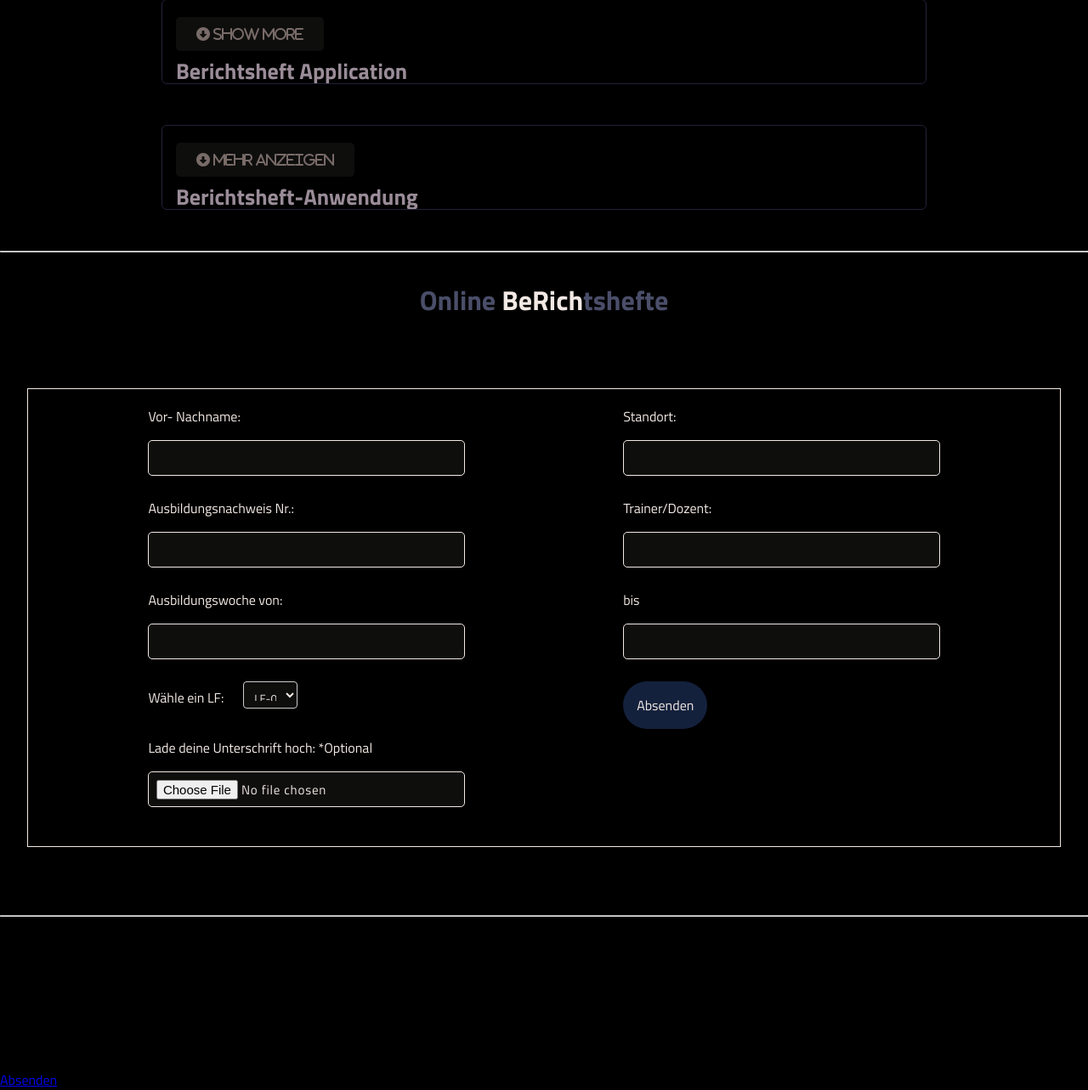
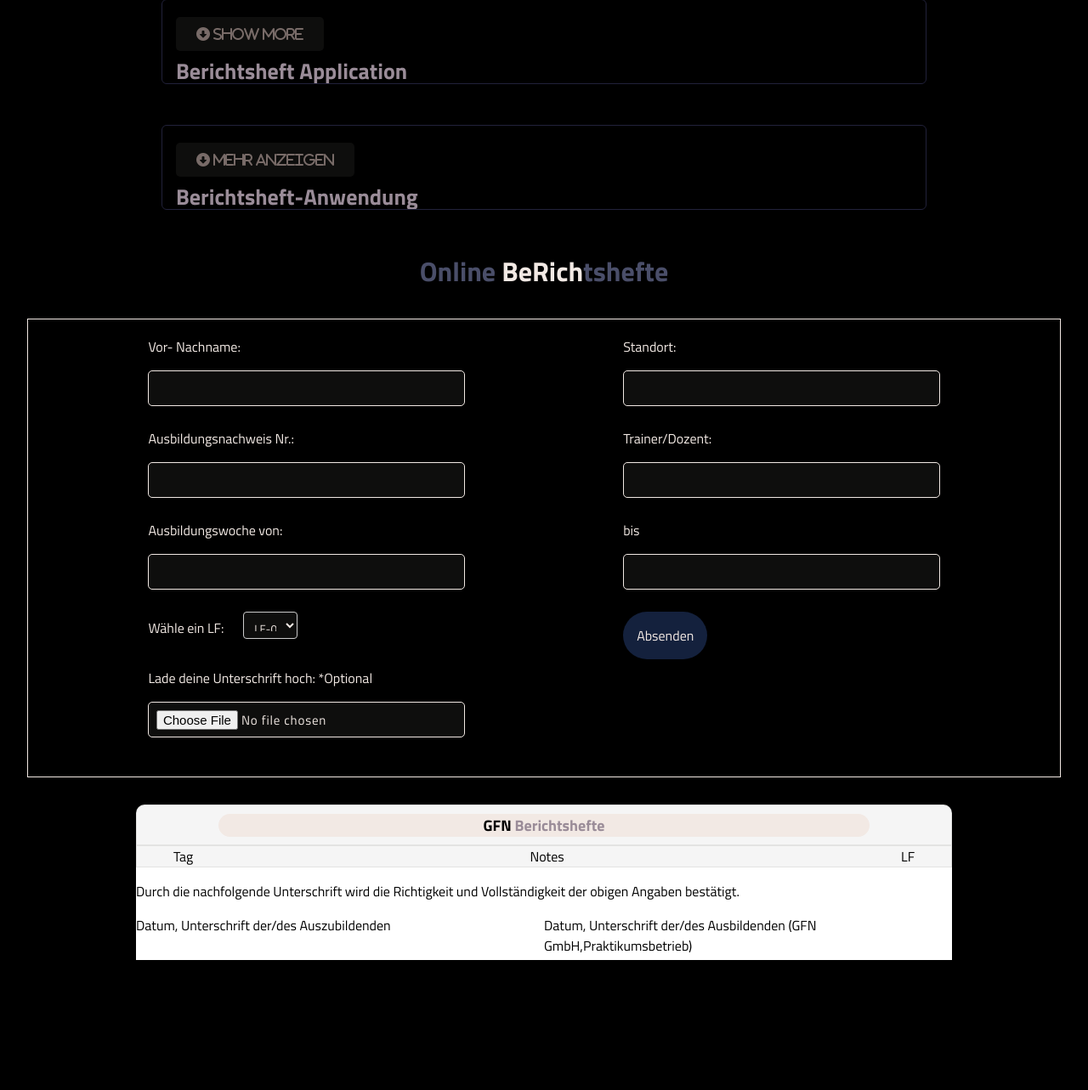
Before and after one commit to ColdByDefault/beRich, a Flask app: page /projects/ in a window 1280 px wide. Shown: the part 867-2150 px from the top of the page at 85% size. After the commit the page ends 1997 px from the top, so only its background shows below. Run offline with Flask 3, Linux system fonts and the light colour scheme; some libraries are stand-ins or nearby versions.

Commit message:
BeRich WebApp Online is ready to use

```diff
--- a/version_2.0/app/projects/static/projects.css
+++ b/version_2.0/app/projects/static/projects.css
@@ -183,7 +183,7 @@
     position: relative;
     z-index: 3;
     border: 1px solid var(--color-palette-fifth);
-    margin: 5rem 2rem;
+    margin: 2rem;
 }
 .container-web-app{
     width: 80%;
@@ -254,7 +254,7 @@
 
 
 .readme-container.preview {
-    height: 100px; /* Adjust height as needed for preview */
+    height: 100px;
     overflow: hidden;
     position: relative;
 }
@@ -263,6 +263,146 @@
     height: auto;
 }
 
+
+/* RESULTS */
+#results-section{
+    position: relative;
+    z-index: 2;
+    display: flex;
+    align-items: center;
+    justify-content: center;
+    margin: 1rem 0;
+}
+
+.container-result{
+    width: 75%;
+}
+
+.document-header{
+    position: relative;
+    font-size: 18px;
+    background-color: var(--color-palette-fifth);
+    text-align: center;
+    width: 80%;
+    margin: .6rem;
+    border-radius: 1rem;
+    color: var(--color-palette-third);
+}
+
+.document-header span{
+    color: var(--prime-background-color);
+}
+
+.container-result-form{
+    position: relative;
+    display: flex;
+    flex-wrap: wrap;
+    align-items: center;
+    justify-content: space-around;
+    border: 1px solid var(--prime-background-color-light);
+    border-radius: 10px 10px 0 0;
+    backdrop-filter: blur(20px);
+    background: whitesmoke;
+}
+
+.form-feld{
+    border: 1px solid #b3b0b0;
+    padding: .5rem;
+    margin: .4rem;
+    width: 20%;
+}
+
+.key{
+    color: var(--color-palette-third);
+}
+
+.value{
+    color: var(--color-palette-second);
+    font-weight: bolder;
+}
+
+.schedule-flex-grow{
+    display: flex;
+    gap: 10px;
+    color: black;
+    background: whitesmoke;
+    border: 1px solid var(--prime-background-color-light);
+}
+.schedule-flex-grow > div {
+    flex-grow: 1;
+    text-align: center;
+}
+
+.schedule-flex-grow > div:nth-child(2){
+    flex-grow: 8;
+}
+
+.schedule-notes{
+    background: whitesmoke;
+    color: black;
+    backdrop-filter: blur(20px);
+}
+.schedule-weekNr{
+    display: flex;
+    background: whitesmoke;
+    color: black;
+    backdrop-filter: blur(20px);
+}
+
+.schedule-weekNr :nth-child(1){
+    flex-grow: 2;
+    text-align: center;
+}
+
+.schedule-weekNr :nth-child(2){
+    flex-grow: 6;
+    text-align: center;
+}
+
+.schedule-days{
+    display: flex;
+}
+
+.schedule-days :nth-child(1){
+    width: 10%;
+    text-align: center;
+    border: 1px  solid #b3b0b0;
+
+}
+.schedule-days :nth-child(2){
+    width: 80%;
+    border: 1px  solid #b3b0b0;
+    padding: .2rem;
+}
+.schedule-days :nth-child(3){
+    width: 10%;
+    text-align: center;
+    border: 1px  solid #b3b0b0;
+}
+
+.just-a-line{
+    width: 280px;
+    border-bottom: 1px groove black;
+    display: flex;
+    width: 100%;
+}
+
+.user-picture{
+    position: relative;
+    width: 100%;
+    height: 3.3rem;
+    background-color: rgb(255, 255, 255);
+}
+.user-picture img{
+    width: 120px;
+    height: 30px;
+    padding-left: 2rem;
+}
+.strong{
+    background-color: rgb(255, 255, 255);
+    width: 100%;
+    padding: 1rem 0;
+}
 
 
 /* switch between languages is disabled */
--- a/version_2.0/app/projects/templates/projects/index.html
+++ b/version_2.0/app/projects/templates/projects/index.html
@@ -157,7 +157,6 @@
         </article>
     </div>
 </section>
-<hr>
 <div class="header-h1"><h1>Online <span>Be</span><span>Rich</span>tshefte</h1></div>
 <section id="berichWebApp">
     <div class="container-web-app">
@@ -221,8 +220,8 @@
         </form>
     </div>
 </section>
-<hr>
-<section>
+
+<section id="results-section">
     <div class="container-result">
         <div class="container-result-form">
             <h1 class="document-header"><span>GFN</span> Berichtshefte</h1>
@@ -230,7 +229,7 @@
                 {% set ns = namespace(count=0) %}
                 {% for key, value in form_data.items() %}
                     {% if key != 'image_path' %}
-                        <div class="form-feld"><strong class="{{ key | lower }}">{{ key }}</strong></div>
+                        <div class="form-feld key"><strong class="{{ key | lower }}">{{ key }}</strong></div>
                         <div class="form-feld value">{{ value }}</div>
                         {% set ns.count = ns.count + 1 %}
                     {% endif %}
@@ -282,9 +281,6 @@
             </div>
         </div>
     </div>
-    <div>
-        <a href="/coming_soon">Absenden</a>
-    </div>
 </section>
 <script src="{{ url_for('projects.static', filename='projects.js')}}"></script>
 
```
